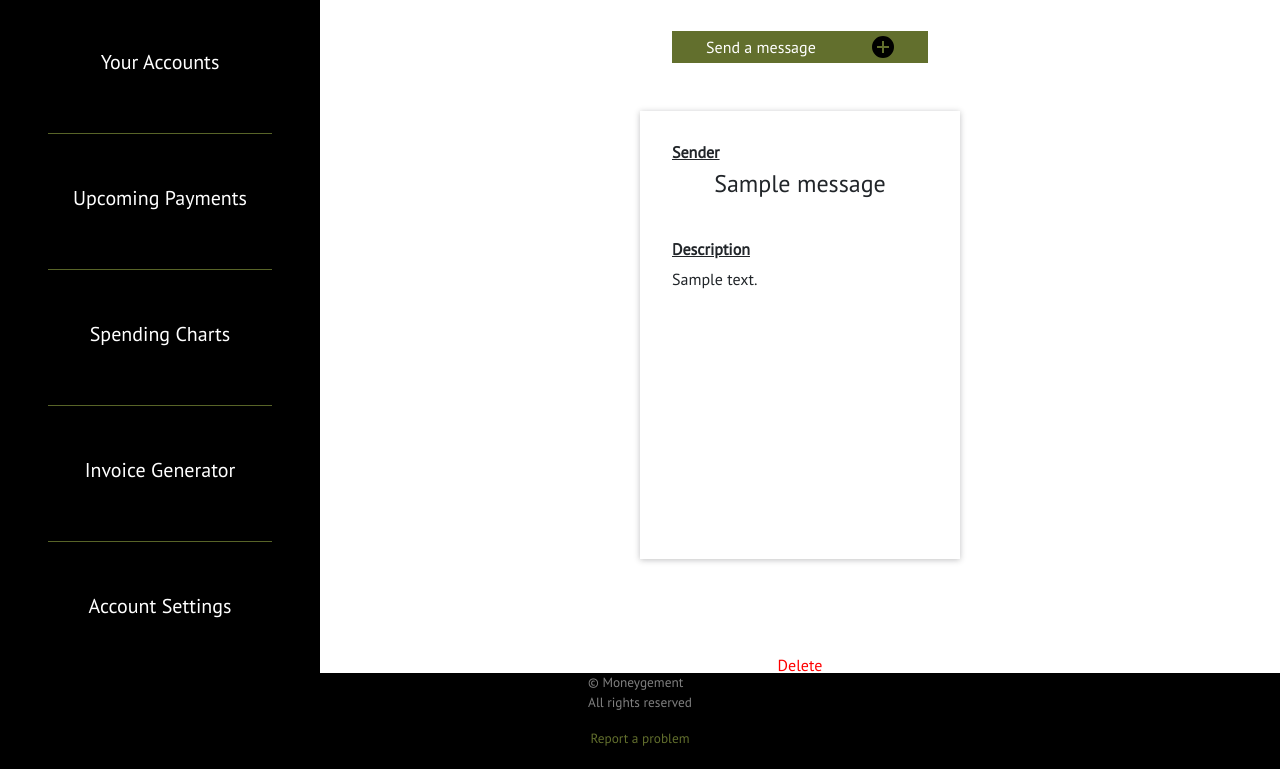
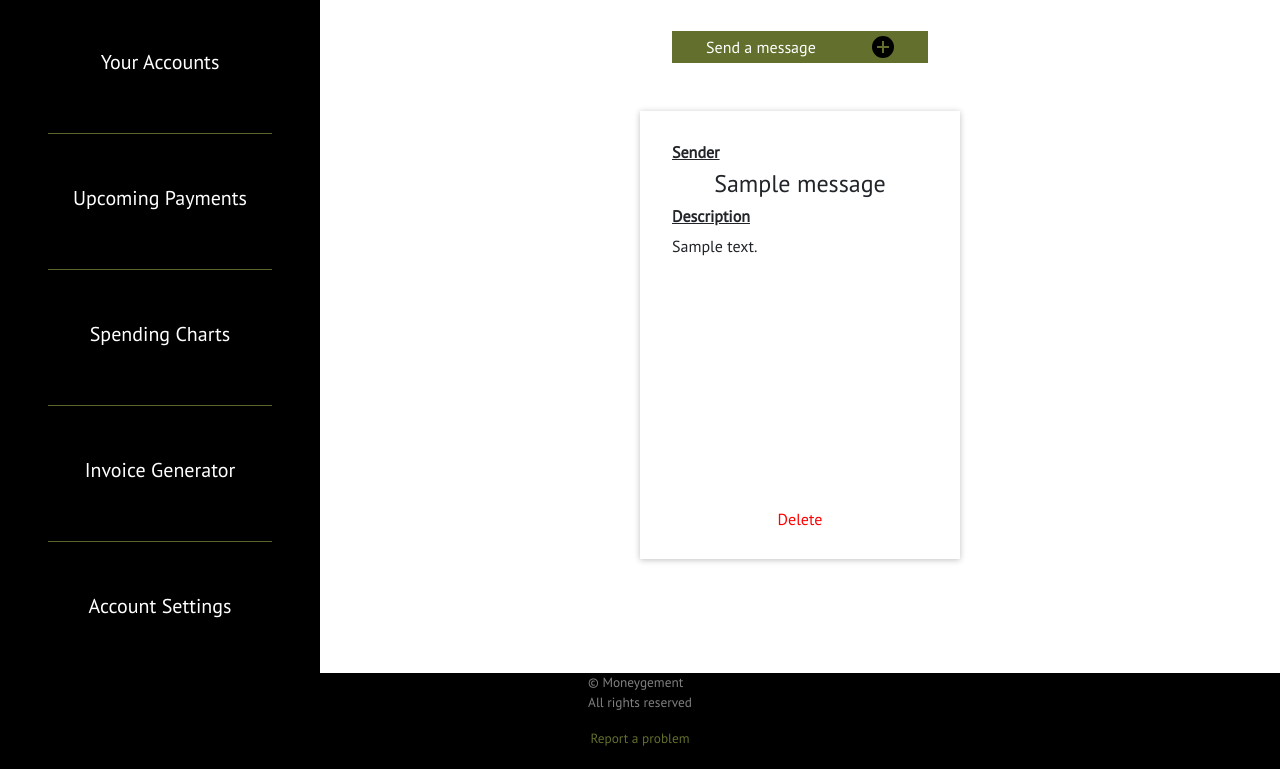
Before and after one commit to ghassan-02/Moneygement, a Flask app: page /Inbox in a window 1280 px wide. Shown: the part 235-1004 px from the top of the page. Run offline with Flask 2, Linux system fonts and the light colour scheme; a user stored in the database is signed in; tables that the repository leaves empty hold one stand-in row (values such as "Sample post"); some libraries are stand-ins or nearby versions.

Commit message:
fixed some display issues for the inbox

```diff
--- a/website/static/cssdashboard/stylesheet.css
+++ b/website/static/cssdashboard/stylesheet.css
@@ -330,10 +330,11 @@
     .message_container{
         display: flex;
         flex-direction: row;
-        flex-wrap: nowrap;
+        flex-wrap: wrap;
         justify-content: space-evenly;
         width: 100%;
         height: 100%;
+        padding-bottom: 1cm
 
     }
     .payment_card{
@@ -414,15 +415,15 @@
     .payment_info{
         padding: 0.5rem 0rem;
     }
-    .message_infor{
-        padding: 0.5rem 0rem;
+    .message_info{
+        padding-bottom: -10cm;
     }
     .payment_description{
         height: 2rem;
         overflow-y: scroll;
     }
     .message_content{
-        height: 20rem;
+        height: 15rem;
         overflow-y: auto;
     }
 
@@ -442,6 +443,13 @@
         flex-direction: row;
         justify-content: space-evenly;
         align-items: baseline;
+        padding: 1rem;
+    }
+    .message_buttons{
+        display: flex;
+        flex-direction: row;
+        justify-content: space-evenly;
+        align-items: normal;
         padding: 1rem;
     }
 
--- a/website/templates/inbox.html
+++ b/website/templates/inbox.html
@@ -55,20 +55,21 @@
                 </div>
 
             </div>
-            <hr>
+
             <div class='message_info'>
                 <h5 class='message_subtitle'>Description</h5>
                 <p class='message_content'>
                     {{ m.content }}
                 </p>
+                <div class='message_buttons'>
+                    <a class='payment_btn delete_btn' href='/DeleteMessage/{{ m.id }}'><button
+                            type='button'>Delete</button></a>
+                </div>
             </div>
 
 
-            <hr>
-            <div class='payment_buttons'>
-                <a class='payment_btn delete_btn' href='/DeleteMessage/{{ m.id }}'><button
-                        type='button'>Delete</button></a>
-            </div>
+
+
         </div>
 
         {% endfor %}
```
Also changed, not shown: website/database.db.
